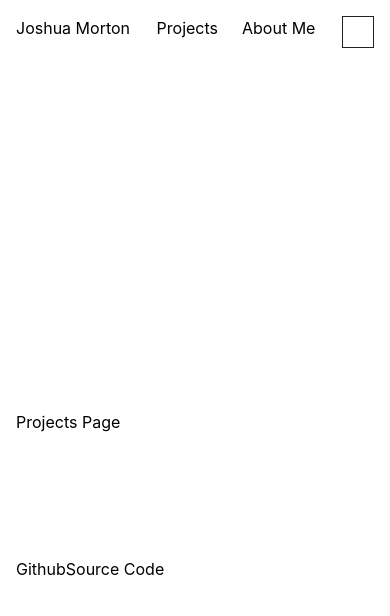
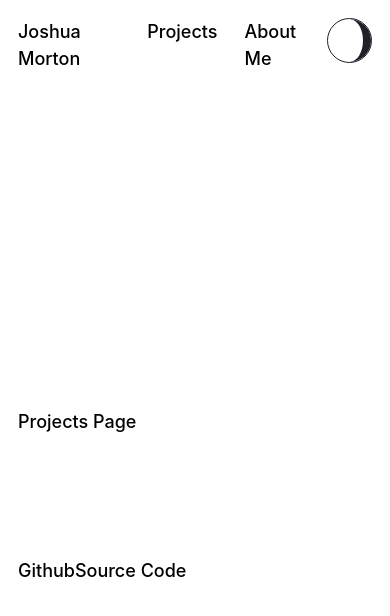
Before and after one commit to jMorton95/portfolio, a React (Vite) app: page / in a window 390 px wide. Shown: the top 616 px of the page. Built offline with nearby package versions, Linux system fonts and the light colour scheme.

Commit message:
Style: Designing a responsive button for our theme transtion with only pure CSS

```diff
--- a/src/App.tsx
+++ b/src/App.tsx
@@ -1,6 +1,6 @@
 import {BrowserRouter, Routes, Route} from 'react-router-dom'
 import AboutMe from './pages/aboutMe/AboutMe'
-import Layout from './pages/Layout'
+import Layout from './layout/Layout'
 import Projects from './pages/projects/Projects'
 import { setStartupTheme } from './services/ThemeService';
 
--- /dev/null
+++ b/src/layout/Layout.tsx
@@ -0,0 +1,21 @@
+import { Outlet } from "react-router";
+import Nav from "./components/Nav";
+
+export default function Layout() {
+  return (
+    <div className="bg-white transition duration-700 dark:bg-grey-dark dark:text-white w-screen h-screen">
+      <div className="container mx-auto py-4 h-full w-full grid grid-rows-3">
+        <Nav />
+
+        <main className="my-auto">
+          <Outlet />
+        </main>
+
+        <footer>
+          <a href="https://github.com/jmorton95">Github</a>
+          <a href="https://github.com/jmorton95/portfolio">Source Code</a>
+        </footer>
+      </div>
+    </div>
+  );
+}
--- /dev/null
+++ b/src/layout/components/Nav.tsx
@@ -0,0 +1,24 @@
+import { NavLink } from "react-router-dom";
+import { toggleTheme } from "../../services/ThemeService";
+
+export default function Nav() {
+  return (
+    <nav className="flex flex-row justify-between">
+          <div className="">Joshua Morton</div>
+          <div className="flex gap-6">
+            <NavLink to="/">Projects</NavLink>
+            <NavLink to="/about-me">About Me</NavLink>
+          </div>
+          <button
+            title="Toggle Theme"
+            className="themeToggleBtn self-start border rounded-full h-10 w-10 border-grey-dark dark:border-emerald-50"
+            type="button"
+            onClick={(e) => toggleTheme(document.body, e)}
+          >
+            <span className="h-full block rounded-full w-full border-r-8 dark:border-r-4 border-grey-dark dark:border-emerald-50">
+
+            </span>
+          </button>
+        </nav>
+  )
+};
--- a/src/main.css
+++ b/src/main.css
@@ -6,7 +6,8 @@
   all:unset;
   font-family: Inter, system-ui, Avenir, Helvetica, Arial, sans-serif;
   line-height: 1.5;
-  font-size: 16px;
+  font-size: 18px;
+  font-weight: 500;
   --bg-gray: #1f2028;
 }
 
@@ -20,9 +21,20 @@ body {
   place-items: center;
   min-width: 320px;
   min-height: 100vh;
-
 }
 
 .themeToggleBtn {
   transition: 1s all;
 }
+
+.themeToggleBtn span {
+  pointer-events: none;
+}
+
+.themeToggleBtn.dark {
+  transform: rotate(180deg);
+}
+.themeToggleBtn.dark span {
+ transform: scale(1.5);
+ margin-left: 4px;
+}
--- a/src/pages/Layout.tsx
+++ /dev/null
@@ -1,40 +0,0 @@
-import { Outlet } from "react-router";
-import { NavLink } from "react-router-dom";
-import { toggleTheme } from "../services/ThemeService";
-
-export default function Layout() {
-
-  return (
-    <div className="dark:bg-grey-dark dark:text-white w-screen h-screen">
-
-      <div className="container mx-auto py-4 h-full w-full grid grid-rows-3">
-
-        <nav className="flex flex-row justify-between">
-          <div className="">
-            Joshua Morton
-          </div>
-          <div className="flex gap-6">
-            <NavLink to="/">Projects</NavLink>
-            <NavLink to="/about-me">About Me</NavLink>
-          </div>
-          <button title="Toggle Theme" className="themeToggleBtn self-start" type="button" onClick={(e) => toggleTheme(document.body, e)}>
-            <div className="border h-8 w-8 border-grey-dark dark:border-emerald-50"></div>
-          </button>
-        </nav>
-
-        <section className="my-auto">
-        <Outlet />
-        </section>
-
-
-        <footer>
-          <a href="https://github.com/jmorton95">Github</a>
-          <a href="https://github.com/jmorton95/portfolio">Source Code</a>
-        </footer>
-
-      </div>
-
-    </div>
-
-  )
-};
--- a/src/pages/aboutMe/AboutMe.tsx
+++ b/src/pages/aboutMe/AboutMe.tsx
@@ -1,5 +1,5 @@
 export default function AboutMe() {
   return (
-    <main>About Me</main>
+    <section>About Me</section>
   )
 };
--- a/src/pages/projects/Projects.tsx
+++ b/src/pages/projects/Projects.tsx
@@ -1,5 +1,5 @@
 export default function Projects() {
   return (
-    <main>Projects Page</main>
+    <section>Projects Page</section>
   )
 }
```
